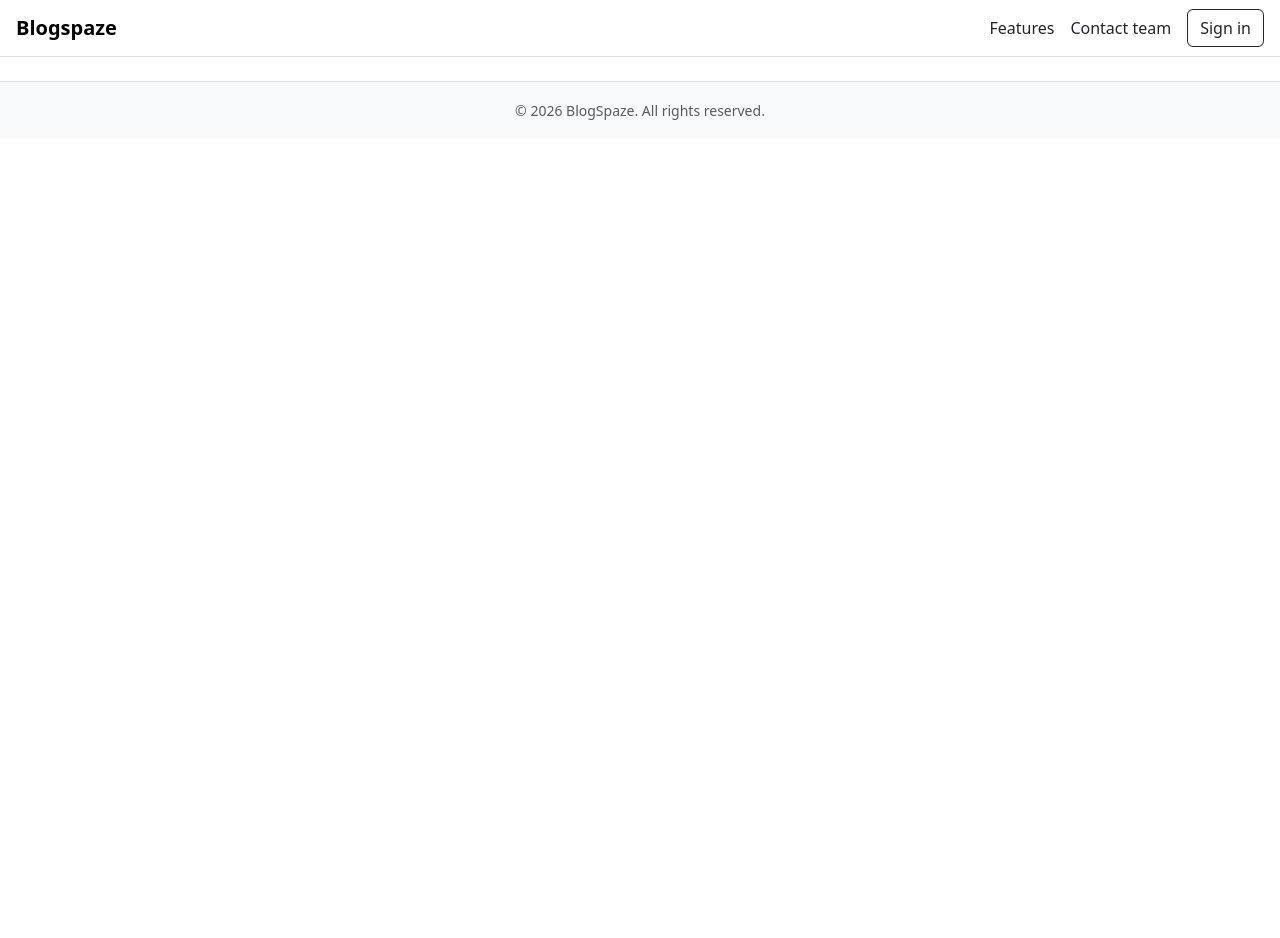
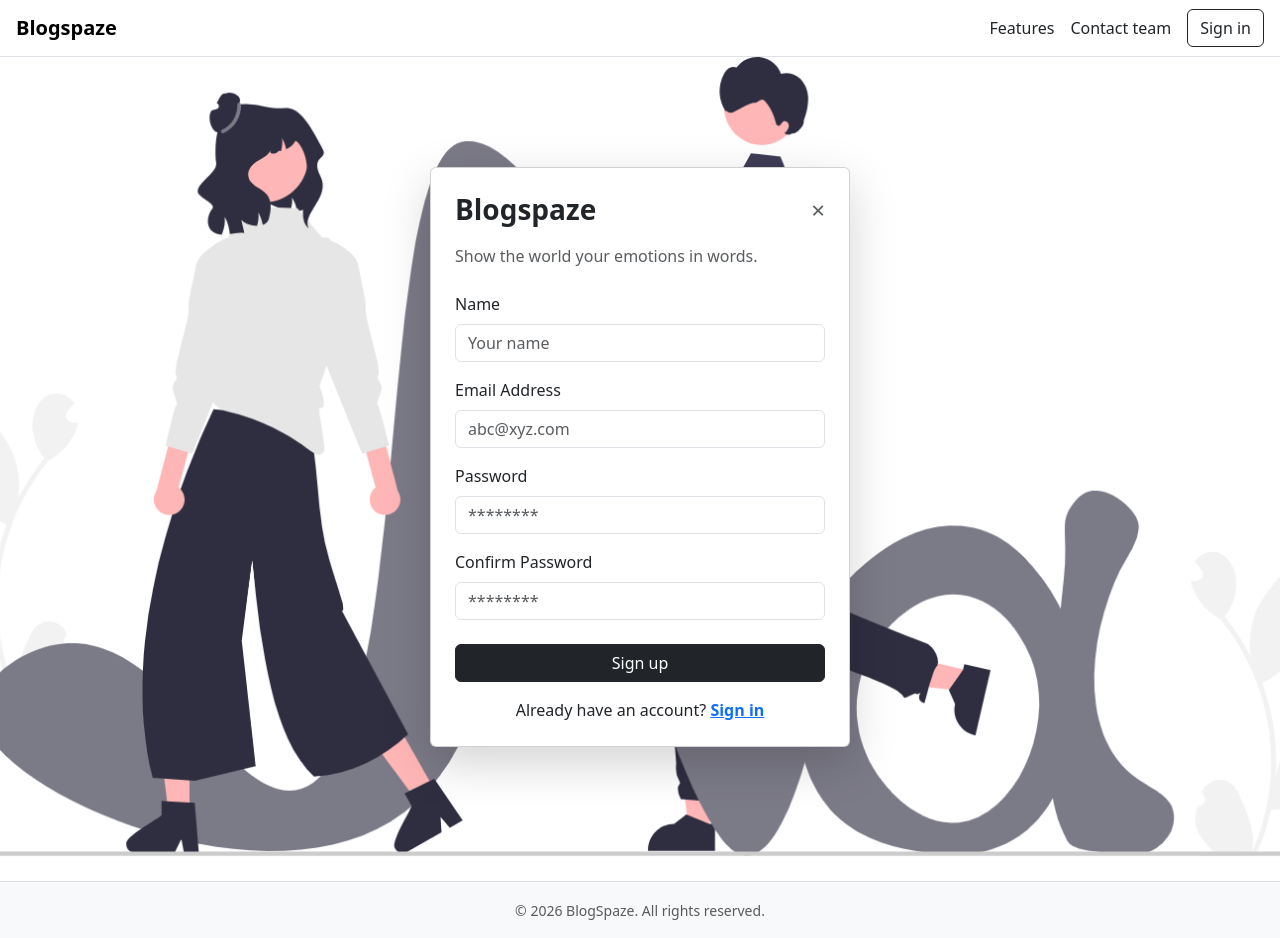
Before and after one commit to Tapkir-Sahil/BlogSpaze, a React (Vite) app in the folder frontend/: page /register in a window 1280 px wide. Before the commit the page ends 800 px from the top, so only its background shows below. Built offline with nearby package versions, Linux system fonts and the light colour scheme.

Commit message:
added register page in Frontend

```diff
--- a/frontend/src/App.jsx
+++ b/frontend/src/App.jsx
@@ -11,6 +11,7 @@ import Landing from "./pages/landing";
 import PublicNavbar from "./components/PublicNavbar";
 import PrivateNabar from "./components/PrivateNavbar";
 import Login from "./pages/Login";
+import Register from "./pages/Register";
 
 function App() {
   const [isAuth , setIsAuth] = useState(false);
@@ -28,7 +29,7 @@ function App() {
         {/* Public Routes */}
         <Route path="/" element={<Landing/>} />
         <Route path="/login" element={<Login setIsAuth={setIsAuth} />} />
-        {/* <Route path="/register" element={<Register setIsAuth={setIsAuth} />} /> */}
+        <Route path="/register" element={<Register setIsAuth={setIsAuth} />} />
 
         {/* Private Routes */}
         <Route path="/home" element={<Home/>} />
--- /dev/null
+++ b/frontend/src/pages/Register.jsx
@@ -0,0 +1,148 @@
+import { useState } from "react";
+import { Link, useNavigate } from "react-router-dom";
+import axios from "axios";
+import "bootstrap/dist/css/bootstrap.min.css";
+
+const Register = () => {
+  const navigate = useNavigate();
+
+  const [formData, setFormData] = useState({
+    name: "",
+    email: "",
+    password: "",
+    confirmPassword: "",
+  });
+
+  const [loading, setLoading] = useState(false);
+  const [error, setError] = useState("");
+
+  const handleChange = (e) => {
+    setFormData({ ...formData, [e.target.name]: e.target.value });
+  };
+
+  const handleSubmit = async (e) => {
+    e.preventDefault();
+    setError("");
+
+    const { name, email, password, confirmPassword } = formData;
+
+    if (password !== confirmPassword) {
+      return setError("Passwords do not match");
+    }
+
+    try {
+      setLoading(true);
+
+      const res = await axios.post(
+        "http://localhost:5000/api/auth/register",
+        { name, email, password }
+      );
+
+      // auto login after register (optional but recommended)
+      localStorage.setItem("token", res.data.token);
+
+      navigate("/");
+    } catch (err) {
+      setError(err.response?.data?.message || "Registration failed");
+    } finally {
+      setLoading(false);
+    }
+  };
+
+  return (
+    <div
+      className="min-vh-100 d-flex align-items-center justify-content-center"
+      style={{
+        backgroundImage: "url('/typography-illustration.png')",
+        backgroundSize: "cover",
+        backgroundPosition: "center",
+      }}
+    >
+      <div className="card shadow-lg p-4" style={{ maxWidth: "420px", width: "100%" }}>
+        <div className="d-flex justify-content-between align-items-center mb-3">
+          <h3 className="fw-bold mb-0">Blogspaze</h3>
+          <Link to="/" className="text-muted text-decoration-none fs-4">×</Link>
+        </div>
+
+        <p className="text-muted mb-4">
+          Show the world your emotions in words.
+        </p>
+
+        {error && (
+          <div className="alert alert-danger py-2">{error}</div>
+        )}
+
+        <form onSubmit={handleSubmit}>
+          <div className="mb-3">
+            <label className="form-label">Name</label>
+            <input
+              type="text"
+              name="name"
+              className="form-control"
+              placeholder="Your name"
+              value={formData.name}
+              onChange={handleChange}
+              required
+            />
+          </div>
+
+          <div className="mb-3">
+            <label className="form-label">Email Address</label>
+            <input
+              type="email"
+              name="email"
+              className="form-control"
+              placeholder="abc@xyz.com"
+              value={formData.email}
+              onChange={handleChange}
+              required
+            />
+          </div>
+
+          <div className="mb-3">
+            <label className="form-label">Password</label>
+            <input
+              type="password"
+              name="password"
+              className="form-control"
+              placeholder="********"
+              value={formData.password}
+              onChange={handleChange}
+              required
+            />
+          </div>
+
+          <div className="mb-4">
+            <label className="form-label">Confirm Password</label>
+            <input
+              type="password"
+              name="confirmPassword"
+              className="form-control"
+              placeholder="********"
+              value={formData.confirmPassword}
+              onChange={handleChange}
+              required
+            />
+          </div>
+
+          <button
+            type="submit"
+            className="btn btn-dark w-100"
+            disabled={loading}
+          >
+            {loading ? "Signing up..." : "Sign up"}
+          </button>
+        </form>
+
+        <p className="text-center mt-3 mb-0">
+          Already have an account?{" "}
+          <Link to="/login" className="fw-semibold">
+            Sign in
+          </Link>
+        </p>
+      </div>
+    </div>
+  );
+};
+
+export default Register;
```
